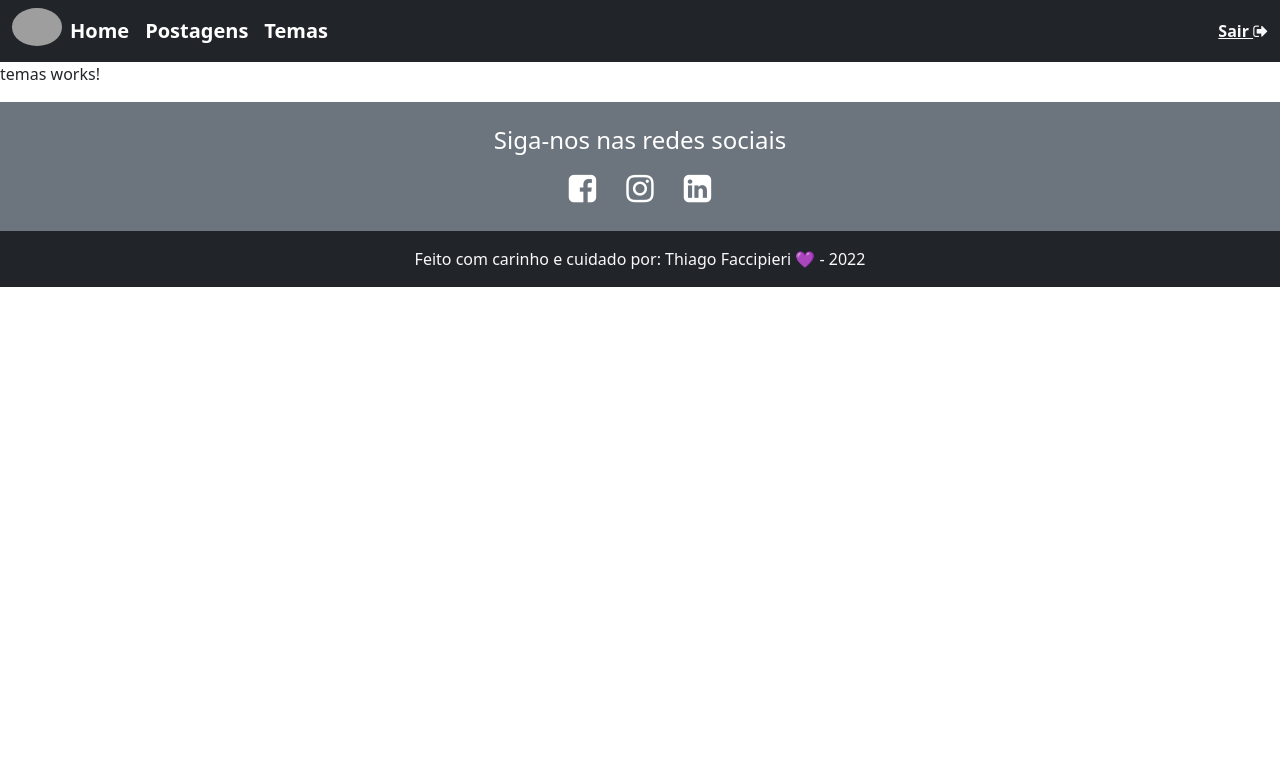
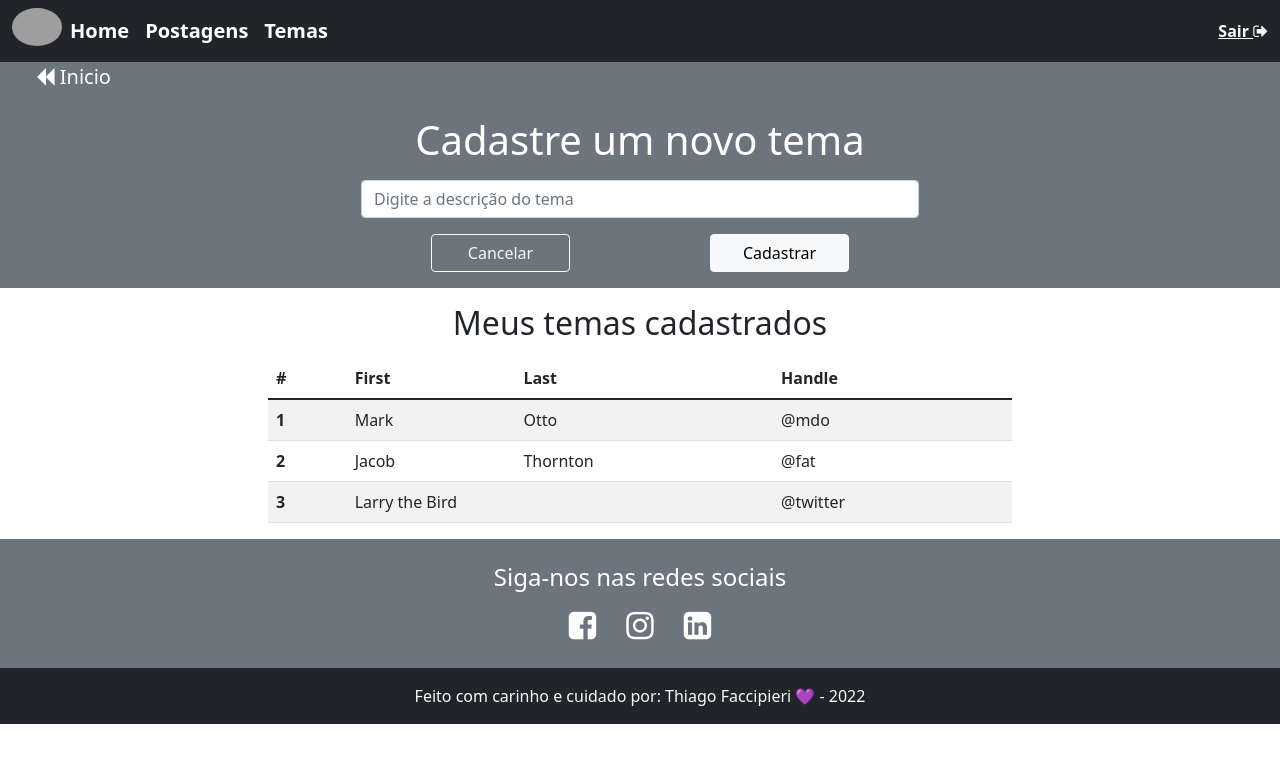
Before and after one commit to tjfaccipieri/bp2022-frontend, an Angular app: page /temas in a window 1280 px wide. Shown: the top 762 px of the page. Built offline with nearby package versions, Linux system fonts and the light colour scheme; grey boxes are pictures that could not be loaded.

Commit message:
Criado e configurado componente Tema

```diff
--- a/src/app/temas/temas.component.html
+++ b/src/app/temas/temas.component.html
@@ -1 +1,50 @@
-<p>temas works!</p>
+<div class="container-fluid bg-secondary">
+  <a routerLink="/inicio" class="text-white text-decoration-none ms-4 fs-5"><i class="fa fa-backward" aria-hidden="true"></i> Inicio</a>
+  <div class="container d-flex justify-content-center">
+    <div class="col-md-6 mt-4">
+      <h1 class='text-white text-center'>Cadastre um novo tema</h1>
+      <input type="text" name="tema" id="tema" placeholder="Digite a descrição do tema" class="form-control mt-3">
+      <div class="d-flex justify-content-around my-3">
+        <button class="w-25 btn btn-outline-light" routerLink="/inicio">Cancelar</button>
+        <button class="w-25 btn btn-light">Cadastrar</button>
+      </div>
+    </div>
+  </div>
+</div>
+
+<div class="container-fluid">
+  <div class="container d-flex justify-content-center">
+    <div class="col-md-8">
+      <h2 class="text-center my-3">Meus temas cadastrados</h2>
+      <table class="table table-striped">
+        <thead>
+          <tr>
+            <th scope="col">#</th>
+            <th scope="col">First</th>
+            <th scope="col">Last</th>
+            <th scope="col">Handle</th>
+          </tr>
+        </thead>
+        <tbody>
+          <tr>
+            <th scope="row">1</th>
+            <td>Mark</td>
+            <td>Otto</td>
+            <td>@mdo</td>
+          </tr>
+          <tr>
+            <th scope="row">2</th>
+            <td>Jacob</td>
+            <td>Thornton</td>
+            <td>@fat</td>
+          </tr>
+          <tr>
+            <th scope="row">3</th>
+            <td colspan="2">Larry the Bird</td>
+            <td>@twitter</td>
+          </tr>
+        </tbody>
+      </table>
+    </div>
+  </div>
+</div>
```
